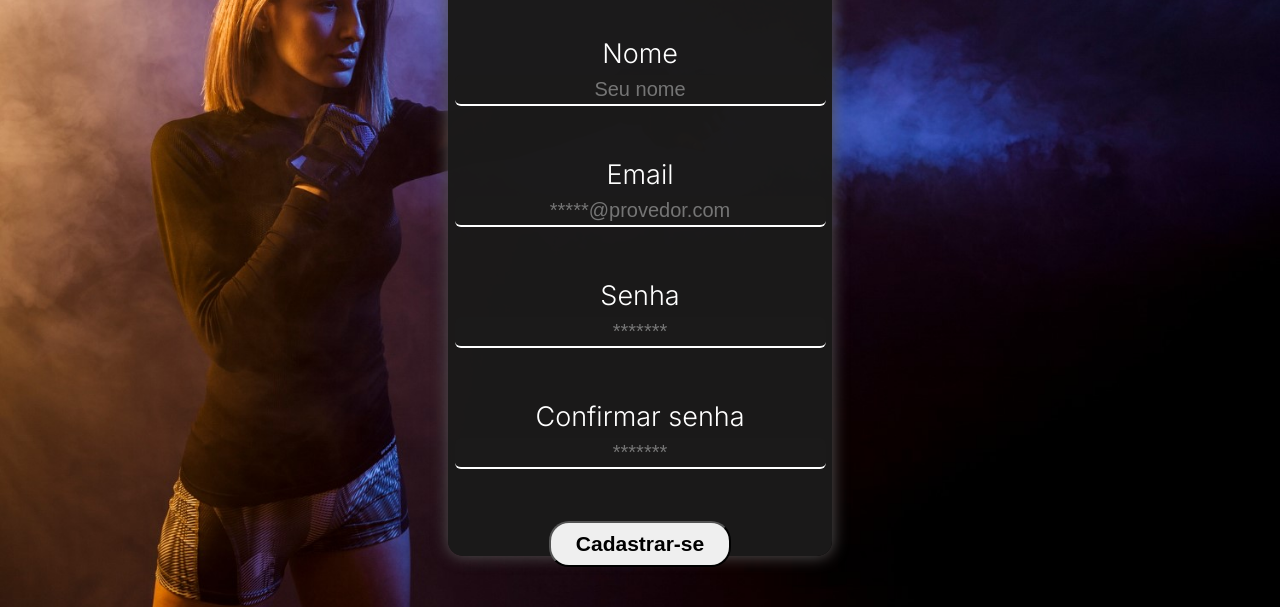
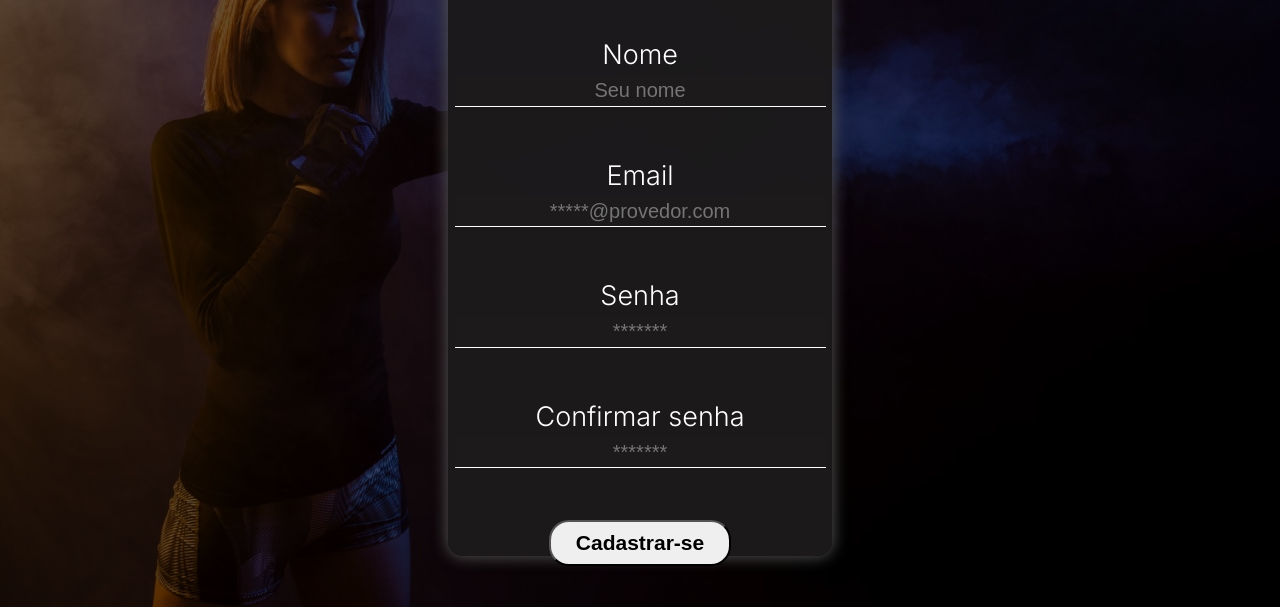
Before and after one commit to leoooRodrigues/Projeto-Individual, a plain HTML site: page site/cadastro.html in a window 1280 px wide. Shown: the part 193-800 px from the top of the page. Drawn offline with nearby package versions, Linux system fonts and the light colour scheme.

Commit message:
adicionando o sombreado no body do cadastro

```diff
--- a/site/assets/css/cadastro.css
+++ b/site/assets/css/cadastro.css
@@ -5,6 +5,7 @@
     margin: 0;
     padding: 0;
     scroll-behavior: smooth;
+
 }
 
 body{
@@ -13,11 +14,16 @@ body{
     background-repeat: no-repeat;
 }
 
+.container-body{
+    width: 100%;
+    height: 100vh;
+    background-color: #0009;
+}
 .box-cadastro {
     position: absolute;
     display: flex;
     flex-direction: column;
-    background: rgba(27, 26, 26, 0.99);
+    background: #1c1a1bfc;
     top: 50%;
     left: 50%;
     transform: translate(-50%,-50%);
@@ -30,28 +36,9 @@ body{
     height: 698px;
     justify-content: center;
     gap: 52px;
-    box-shadow: 0px 0 15px 1px #504f4f;
+    box-shadow: 0px 0 15px 1px #535353;
 }
 
-.input{
-    padding: 5px;
-    border-radius: 6px;
-    text-decoration: none;
-    font-size: 20px;
-    height: 31px;
-    text-align: center;
-    width: 371px;
-    border: 0;
-    border-bottom: 2px white solid;
-    background-color: rgba(27, 26, 26, 1);
-    transition: 0.5s ease-in-out;
-    outline: 0;
-    color: white;
-}
-
-.input:focus{
-    border-bottom: 2px #080411 solid;
-}
 .formulario{
     display: flex;
     flex-direction: column;
@@ -64,6 +51,25 @@ h2{
     font-size: 60px;
 }
 
+.input{
+    padding: 5px;
+    text-decoration: none;
+    font-size: 20px;
+    height: 31px;
+    text-align: center;
+    width: 371px;
+    border: 0;
+    border-bottom: 0.4px white solid;
+    background-color: #1c1a1b;
+    transition: 0.5s ease-in-out;
+    outline: 0;
+    color: white;
+}
+
+.input:focus{
+    border-bottom: 2px #080411 solid;
+}
+
 .botao{
     width: 49%;
     height: 46px;
@@ -71,4 +77,20 @@ h2{
     align-self: center;
     font-size: 21px;
     font-weight: bolder;
+    transition: 0.3s;
 }
+
+.botao:hover{
+    background-color: #080411;
+    color: white;
+    transition: 0.3s;
+    width: 52%;
+    cursor: pointer;
+}
+
+.card-erro{
+    border: 2px yellow solid;
+    width: 100%;
+    height: 100px;
+    color: white;
+}
--- a/site/assets/css/header.css
+++ b/site/assets/css/header.css
@@ -5,6 +5,7 @@
     margin: 0;
     padding: 0;
     box-sizing: border-box;
+    scroll-behavior: smooth;
 }
 
 .logo-header{
@@ -25,7 +26,7 @@ header{
     height: 100px;
     top: 0;
     position: absolute;
-    border-bottom: 0.5px #21173a solid;
+    border-bottom: 2px #21173a solid;
 }
 
 header .container-header{
--- a/site/cadastro.html
+++ b/site/cadastro.html
@@ -9,7 +9,7 @@
     <title>Boxe Healthy</title>
 </head>
 <body>
-    <!-- ****** HEADER ****** -->
+    <!-- ****** Header ****** -->
     <header>
         <div class="container-header">
             <img class="logo-header" src="/assets/imgs/logo.png" alt="">
@@ -19,20 +19,19 @@
                 <ul>
                     <li><a class="menu" href="home.html">Início</a></li>
                     <li><a class="menu" href="#">Saiba mais</a></li>
-                    <li><a class="menu" href="#" style="display: none;">Quiz</a></li>
                     <li id="separacao_navbar">|</li>
                     <li><a class="login" href="#">Login</a></li>
                     <li><a class="login" href="cadastro.html" style="color: #cdbafc">Cadastrar </a></li>
+                    <li><a class="menu" href="#" style="display: none;">Quiz</a></li>
                 </ul>
             </div>
         </div>
     </header>
-    <!-- ****** FIM HEADER ****** -->
+    <!-- ****** Fim Header ****** -->
 
     <main>
         <div class="container-body">
-            <div class="card-erro">
-
+            <!-- ****** Formulário ****** -->
             <div class="box-cadastro">
                 <h2>Tela de cadastro</h2>
                 <div class="formulario">
@@ -58,6 +57,9 @@
                     <button class="botao" onclick="cadastrar()">Cadastrar-se</button>
                 </div>
             </div>
+            <!-- ****** Fim Formulário ****** -->
+            <div class="card-erro">
+                <span>alo</span>
             </div>
         </div>
     </main>
```
Also changed, not shown: site/home.html (+1 -1 lines). Lines whose indentation alone changed are shown as unchanged.
